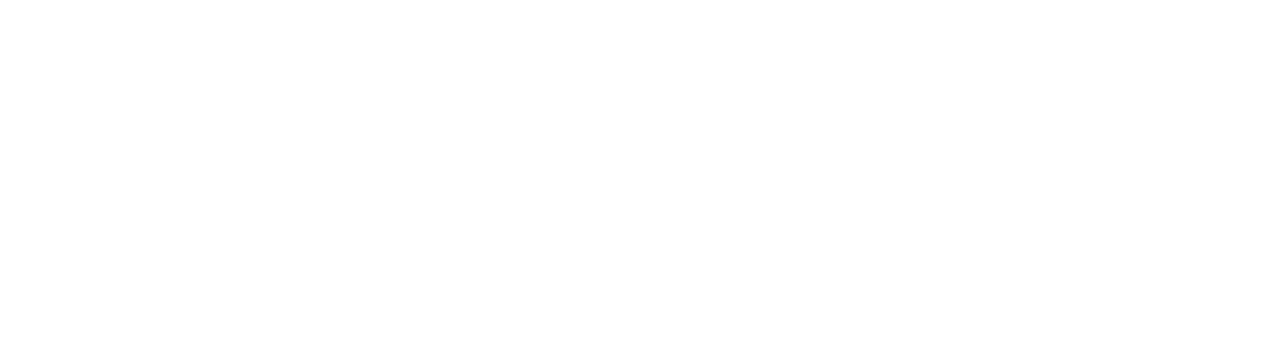
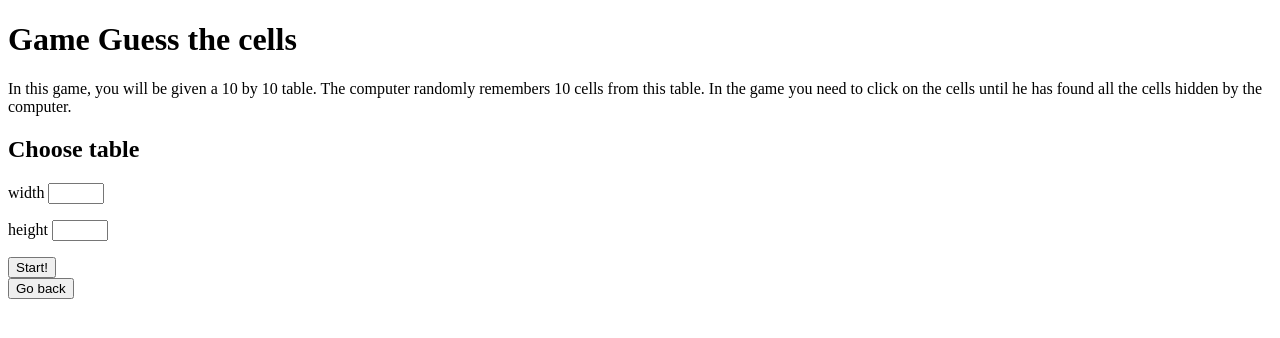
Before and after one commit to YuliiaZaharia/guess-game, a plain HTML site: page index.html in a window 1280 px wide. Drawn offline with Linux system fonts and the light colour scheme.

Commit message:
created body of the game in html

```diff
--- a/index.html
+++ b/index.html
@@ -6,9 +6,33 @@
     <meta name="viewport" content="width=device-width, initial-scale=1.0">
     <title>Guess Game</title>
     <link rel="stylesheet" href="styles.css">
+    <link rel="shortcut icon" href="favicon.svg" type="image/x-icon">
 </head>
 <body>
-
+    <div class="container">
+        <header>
+          <h1>Game Guess the cells</h1>
+          <p>
+            In this game, you will be given a 10 by 10 table. The computer randomly remembers 10 cells from this table. In the game you need to click on the cells until he has found all the cells hidden by the computer.
+          </p>
+          <div class="choices">
+            <h2>Choose table</h2>
+            <div class="choice-inputs-block">
+              <p>width
+                <input type="number" class="table-choice-input width-choice" min="2" max="10" required/>
+              </p>
+              <p>height
+                <input type="number" class="table-choice-input height-choice" min="2" max="10" required />
+              </p>
+            </div>
+            <button class="choose-ceils-btn command-btn">Start!</button>
+          </header>
+          <main>
+            <table class="ceil-table"></table>
+            <button class="restart-btn command-btn">Go back</button>
+            <div class="message"></div>
+          </div>
+        </main>
 <script src="index.js"></script>
 </body>
 </html>
```
Also changed, not shown: favicon.svg (added).
